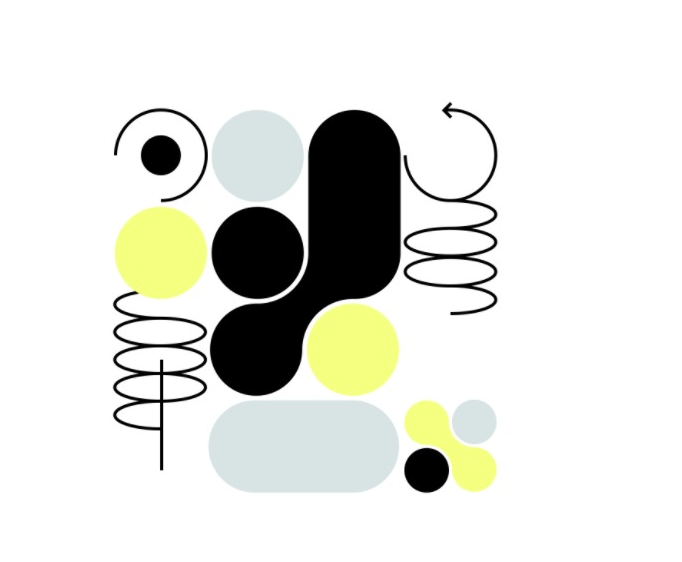
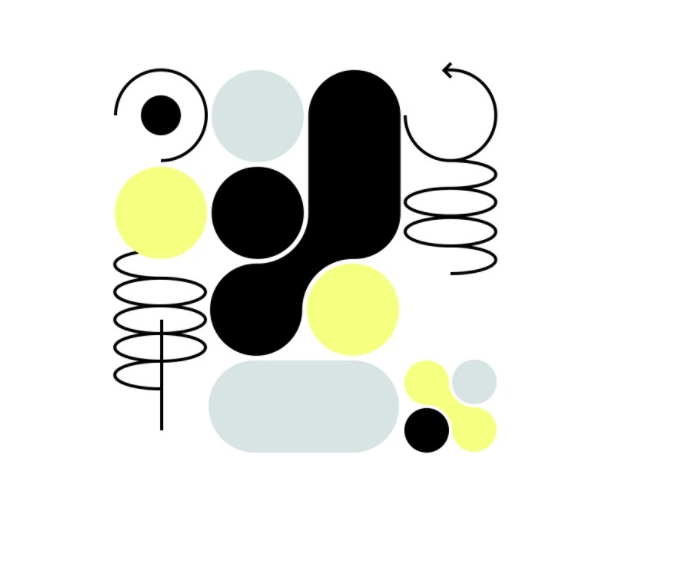
Before and after one commit to Xamii/Test-Sites, a plain HTML site: page Homebase/index.html in a window 1280 px wide. Shown: the part 106-668 px from the top of the page, 598-1280 px from the left. Drawn offline with nearby package versions, Linux system fonts and the light colour scheme.

Commit message:
Update index.html

```diff
--- a/Homebase/index.html
+++ b/Homebase/index.html
@@ -58,6 +58,9 @@
 
           p{
               font-weight: 500;
+          }
+	     .container #right img{
+              margin-top: -40px;
           }
 
       </style>
```
